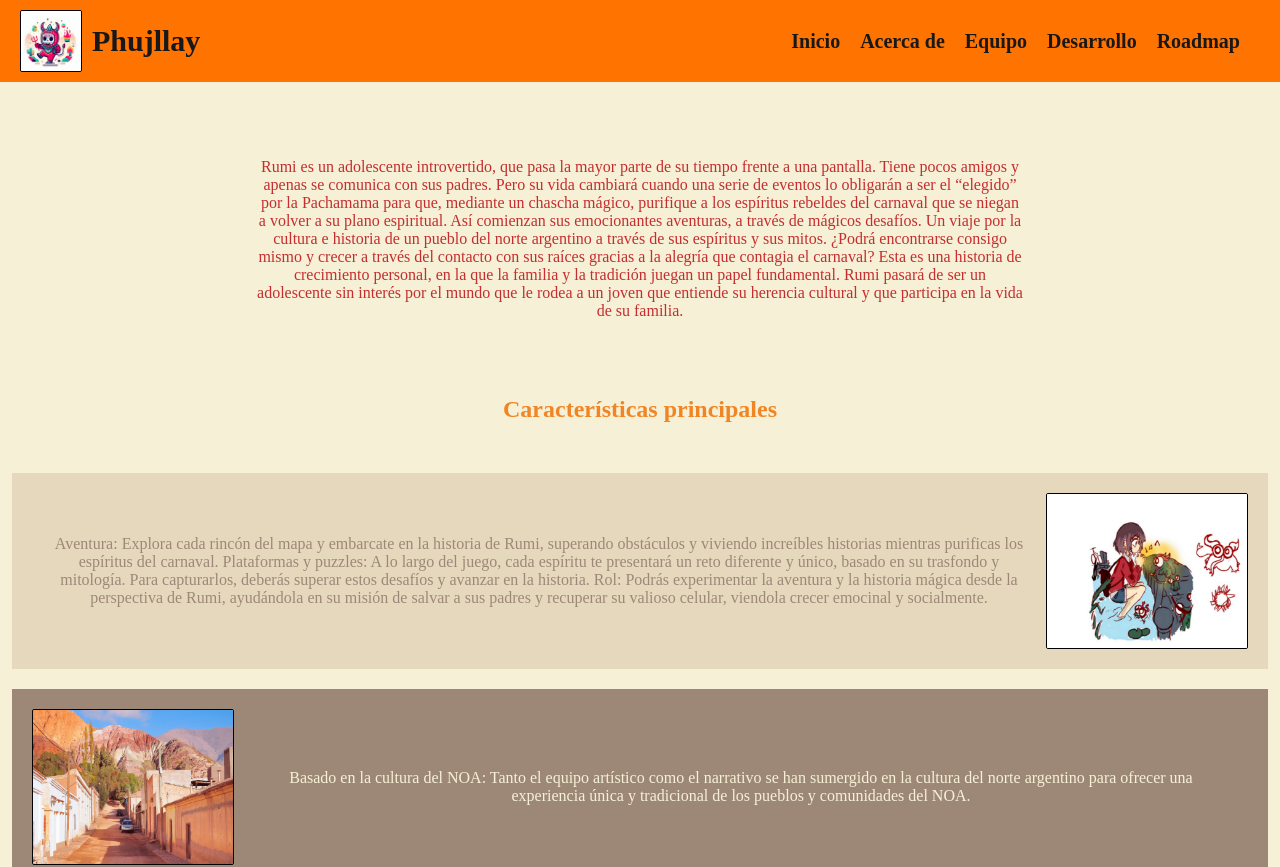
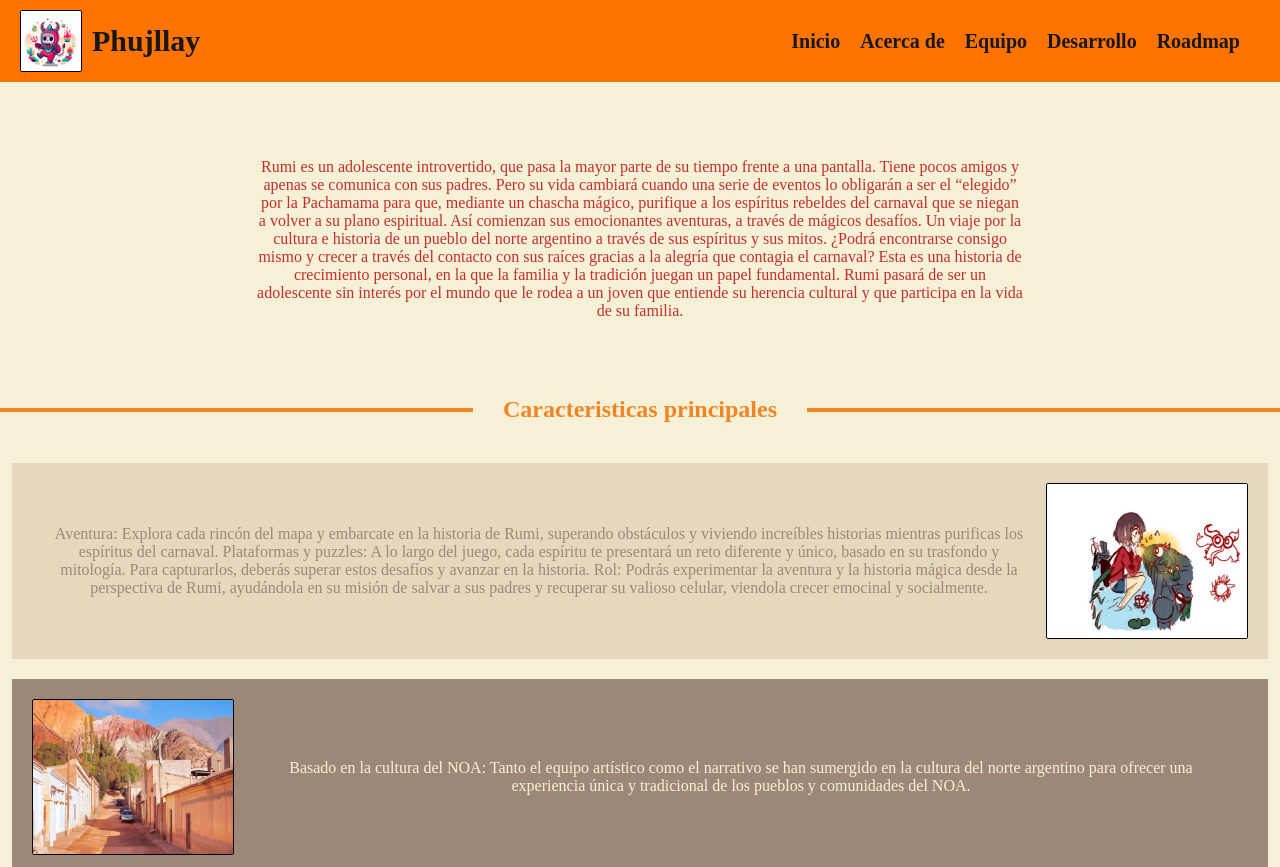
Before and after one commit to mamanidario19/Phujllay-Website, a React (Create React App) app: page /About in a window 1280 px wide. Shown: the top 867 px of the page. Built offline with nearby package versions, Linux system fonts and the light colour scheme.

Commit message:
Titulo arreglado

```diff
--- a/src/routes/About/About.css
+++ b/src/routes/About/About.css
@@ -16,6 +16,33 @@ body {
     padding: 20px;
     margin-top: 40px;
     color: #C42E2F;
+}
+
+.title-box {
+    display: flex;
+    align-items: center;
+}
+
+hr {
+    flex: 1;
+    border: 2px solid #F18523;
+}
+
+.line_left {
+    margin: 0 30px 0 0;
+}
+
+.line_right {
+    margin: 0 0 0 30px;
+}
+
+.title {
+    position: relative;
+    display: flex;
+    justify-content: center;
+    align-items: center;
+    margin: 0;
+    padding: 20px 0;
 }
 
 .features-section {
--- a/src/routes/About/About.jsx
+++ b/src/routes/About/About.jsx
@@ -15,7 +15,11 @@ const About = () => {
         </p>
       </section>
       <section className="features-section">
-        <h2>Características principales</h2>
+        <div className="title-box">
+          <hr className="line_left" />
+          <h1 className="title">Caracteristicas principales</h1>
+          <hr className="line_right" />
+        </div>
         <div className="feature-box">
           <div className="feature-content">
             <img src={aventuraImg} alt="Imagen de Aventura" />
--- a/src/routes/Roadmap/Roadmap.css
+++ b/src/routes/Roadmap/Roadmap.css
@@ -33,6 +33,7 @@ hr {
     align-items: center;
     margin: 0;
     padding: 20px 0;
+    color: #F18523;
 }
 
 /**
@@ -101,6 +102,7 @@ img {
     padding-right: 50px;
     color: white;
 }
+
 /**
     ---------------------------------
 */
```
